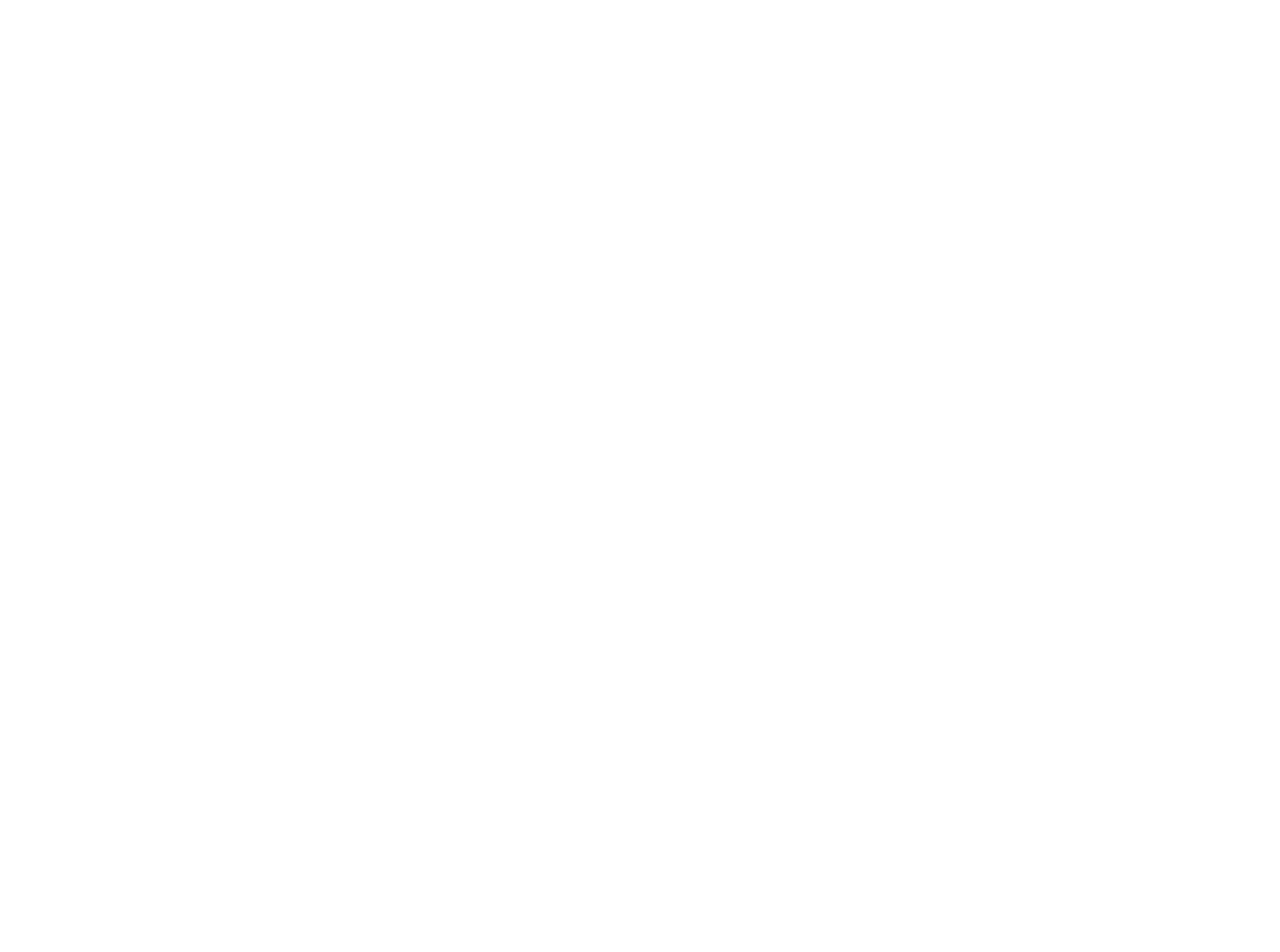
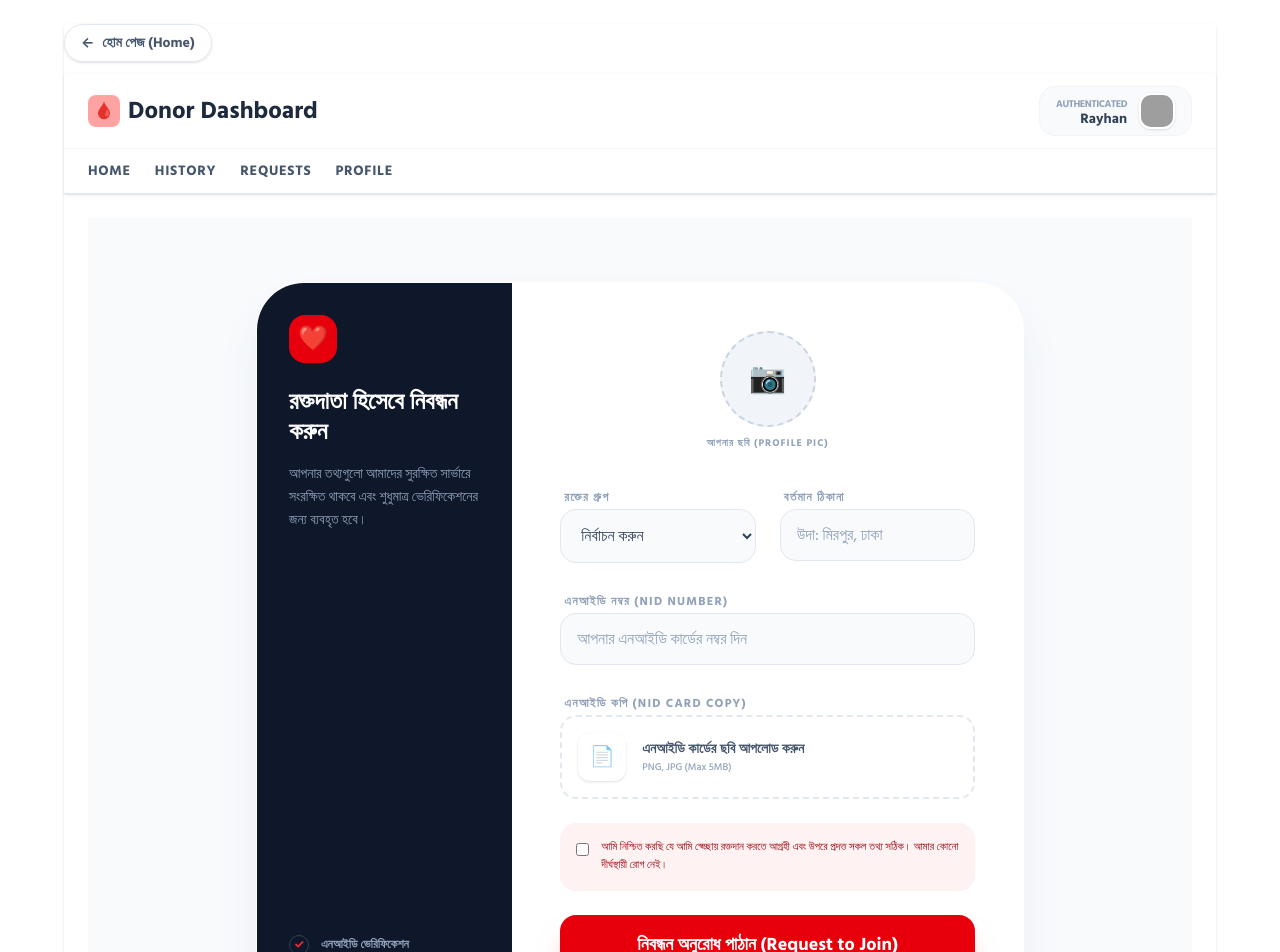
Before and after one commit to Rayhan-abdullha/blood-donation-reactjs, a React (Vite) app: page /donor/form in a window 1280 px wide. Before the commit this address had no page. Shown: the top 952 px of the page. Before the commit the page ends 800 px from the top, so only its background shows below. Built offline with nearby package versions, Linux system fonts and the light colour scheme; grey boxes are pictures that could not be loaded.

Commit message:
add be a donor

```diff
--- a/src/App.tsx
+++ b/src/App.tsx
@@ -13,6 +13,7 @@
 import DonorDashboard from "./pages/donor/DonorDashboard"
 import AuthPage from "./pages/auth/Auth"
 import './App.css';
+import DonorRegistration from "./pages/donor/DonorRegisterForm"
 
 export default function App() {
   return (
@@ -28,6 +29,7 @@
         <Route path="requests" element={<Requests />} />
         <Route path="history" element={<History/>} />
         <Route path="profile" element={<Profile />} />
+        <Route path="form" element={<DonorRegistration />} />
       </Route>
       <Route path="/admin" element={<AdminLayout />}>
         <Route index element={<Navigate to="home" replace />} />
--- a/src/pages/admin/AdminLayout.tsx
+++ b/src/pages/admin/AdminLayout.tsx
@@ -12,7 +12,7 @@
     <div className="max-w-6xl mx-auto mt-6 bg-gray-50 rounded shadow">
       <BackHome className="mb-3"/>
       <Navbar
-        title="Patient Dashboard"
+        title="Admin Dashboard"
         menus={menus}
         user="Rayhan"
       />
--- /dev/null
+++ b/src/pages/donor/DonorRegisterForm.tsx
@@ -0,0 +1,143 @@
+import React, { useState } from "react";
+import { useForm } from "react-hook-form";
+
+type DonorRequestForm = {
+  bloodGroup: string;
+  location: string;
+  nidNumber: string;
+  nidFront: FileList;
+  profilePic: FileList;
+  agreement: boolean;
+};
+
+export default function DonorRegistration() {
+  const [preview, setPreview] = useState<string | null>(null);
+  const { register, handleSubmit } = useForm<DonorRequestForm>();
+
+  const onSubmit = (data: DonorRequestForm) => {
+    console.log("Donor Application:", data);
+    // Here you would typically use FormData to upload files to your server
+  };
+
+  const handleImgPreview = (e: React.ChangeEvent<HTMLInputElement>) => {
+    const file = e.target.files?.[0];
+    if (file) setPreview(URL.createObjectURL(file));
+  };
+
+  const inputClasses = `
+    w-full px-4 py-3 bg-slate-50 border border-slate-200 rounded-2xl outline-none
+    transition-all duration-300 placeholder:text-slate-400 text-slate-700
+    focus:bg-white focus:border-red-500 focus:ring-4 focus:ring-red-500/10
+  `;
+
+  return (
+    <div className="min-h-screen bg-slate-50 flex items-center justify-center px-4 py-16">
+      <div className="w-full max-w-3xl bg-white rounded-[3rem] shadow-2xl shadow-slate-200 border border-white overflow-hidden flex flex-col md:flex-row">
+
+        {/* Left Sidebar Info (Visual Trust) */}
+        <div className="md:w-1/3 bg-slate-900 p-8 text-white flex flex-col justify-between">
+          <div>
+            <div className="w-12 h-12 bg-red-600 rounded-2xl flex items-center justify-center text-2xl mb-6">❤️</div>
+            <h2 className="text-2xl font-black leading-tight">রক্তদাতা হিসেবে নিবন্ধন করুন</h2>
+            <p className="text-slate-400 text-sm mt-4 leading-relaxed">
+              আপনার তথ্যগুলো আমাদের সুরক্ষিত সার্ভারে সংরক্ষিত থাকবে এবং শুধুমাত্র ভেরিফিকেশনের জন্য ব্যবহৃত হবে।
+            </p>
+          </div>
+          <div className="space-y-4 mt-8">
+            <div className="flex items-center gap-3 text-xs font-bold text-slate-400">
+              <span className="w-5 h-5 rounded-full border border-slate-700 flex items-center justify-center text-red-500">✓</span>
+              এনআইডি ভেরিফিকেশন
+            </div>
+            <div className="flex items-center gap-3 text-xs font-bold text-slate-400">
+              <span className="w-5 h-5 rounded-full border border-slate-700 flex items-center justify-center text-red-500">✓</span>
+              গোপনীয়তা রক্ষা
+            </div>
+          </div>
+        </div>
+
+        {/* Right Side Form */}
+        <div className="md:w-2/3 p-8 md:p-12">
+          <form onSubmit={handleSubmit(onSubmit)} className="space-y-6">
+
+            {/* Profile Picture Upload */}
+            <div className="flex flex-col items-center mb-8">
+              <div className="relative group">
+                <div className="w-24 h-24 rounded-full bg-slate-100 border-2 border-dashed border-slate-300 flex items-center justify-center overflow-hidden transition-all group-hover:border-red-400">
+                  {preview ? (
+                    <img src={preview} alt="Preview" className="w-full h-full object-cover" />
+                  ) : (
+                    <span className="text-3xl">📷</span>
+                  )}
+                </div>
+                <input
+                  type="file"
+                  accept="image/*"
+                  className="absolute inset-0 opacity-0 cursor-pointer"
+                  {...register("profilePic", { required: true, onChange: handleImgPreview })}
+                />
+              </div>
+              <p className="text-[10px] font-black text-slate-400 uppercase mt-2 tracking-widest">আপনার ছবি (Profile Pic)</p>
+            </div>
+
+            <div className="grid grid-cols-1 md:grid-cols-2 gap-6">
+              {/* Blood Group */}
+              <div className="space-y-2">
+                <label className="text-xs font-black text-slate-400 uppercase tracking-widest ml-1">রক্তের গ্রুপ</label>
+                <select {...register("bloodGroup", { required: true })} className={inputClasses}>
+                  <option value="">নির্বাচন করুন</option>
+                  {["A+", "A-", "B+", "B-", "AB+", "AB-", "O+", "O-"].map(bg => <option key={bg} value={bg}>{bg}</option>)}
+                </select>
+              </div>
+
+              {/* Location */}
+              <div className="space-y-2">
+                <label className="text-xs font-black text-slate-400 uppercase tracking-widest ml-1">বর্তমান ঠিকানা</label>
+                <input {...register("location", { required: true })} placeholder="উদা: মিরপুর, ঢাকা" className={inputClasses} />
+              </div>
+            </div>
+
+            {/* NID Number */}
+            <div className="space-y-2">
+              <label className="text-xs font-black text-slate-400 uppercase tracking-widest ml-1">এনআইডি নম্বর (NID Number)</label>
+              <input {...register("nidNumber", { required: true })} placeholder="আপনার এনআইডি কার্ডের নম্বর দিন" className={inputClasses} />
+            </div>
+
+            {/* NID File Upload */}
+            <div className="space-y-2">
+              <label className="text-xs font-black text-slate-400 uppercase tracking-widest ml-1">এনআইডি কপি (NID Card Copy)</label>
+              <div className="relative border-2 border-dashed border-slate-200 rounded-2xl p-4 hover:bg-slate-50 transition-colors group">
+                <input
+                  type="file"
+                  {...register("nidFront", { required: true })}
+                  className="absolute inset-0 opacity-0 cursor-pointer"
+                />
+                <div className="flex items-center gap-4">
+                  <div className="w-12 h-12 bg-white shadow-sm rounded-xl flex items-center justify-center text-xl group-hover:scale-110 transition-transform">📄</div>
+                  <div>
+                    <p className="text-sm font-bold text-slate-600">এনআইডি কার্ডের ছবি আপলোড করুন</p>
+                    <p className="text-[10px] text-slate-400 font-medium">PNG, JPG (Max 5MB)</p>
+                  </div>
+                </div>
+              </div>
+            </div>
+
+            {/* Agreement */}
+            <div className="flex items-start gap-3 p-4 bg-red-50 rounded-2xl">
+              <input type="checkbox" {...register("agreement", { required: true })} className="mt-1 accent-red-600" />
+              <p className="text-[11px] text-red-800 font-medium leading-relaxed">
+                আমি নিশ্চিত করছি যে আমি স্বেচ্ছায় রক্তদান করতে আগ্রহী এবং উপরে প্রদত্ত সকল তথ্য সঠিক। আমার কোনো দীর্ঘস্থায়ী রোগ নেই।
+              </p>
+            </div>
+
+            <button
+              type="submit"
+              className="w-full bg-red-600 text-white py-4 rounded-2xl font-black text-lg shadow-xl shadow-red-200 hover:bg-red-700 active:scale-95 transition-all"
+            >
+              নিবন্ধন অনুরোধ পাঠান (Request to Join)
+            </button>
+          </form>
+        </div>
+      </div>
+    </div>
+  );
+}
--- a/src/pages/public/PublicLayout.tsx
+++ b/src/pages/public/PublicLayout.tsx
@@ -3,8 +3,9 @@
 const menus = [
     { link: "home", name: "Home" },
     { link: "patient/requests", name: "Blood-Request" },
-    { link: "donor", name: "Be a Donor" },
-    { link: "patient", name: "Be a Patient" },
+    { link: "donor/form", name: "Be a Donor" },
+    { link: "donor", name: "Donor" },
+    { link: "patient", name: "Patient" },
     { link: "admin", name: "Admin" },
     { link: "auth/login", name: "Login" }
   ]
```
